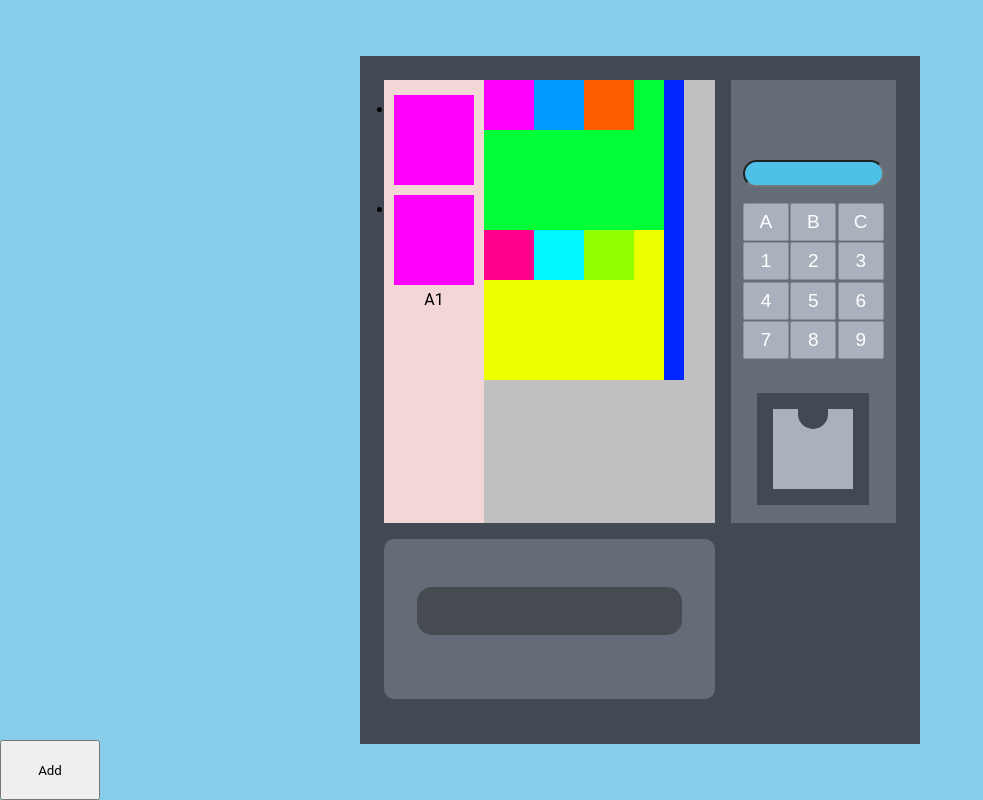
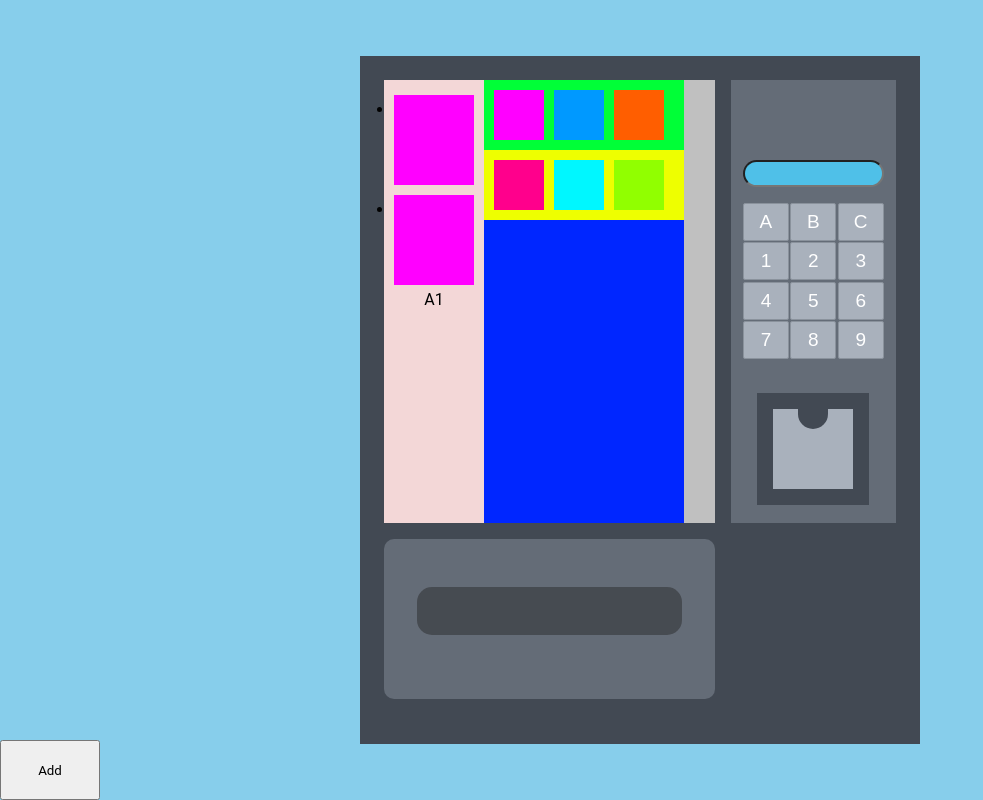
Before and after one commit to castelll0009/Vending-Machine, a website built with Parcel: page index.html in a window 1280 px wide. Shown: the whole page, without its empty margins (0-983 px from the left). Built offline with nearby package versions, Linux system fonts and the light colour scheme.

Commit message:
oder quees

```diff
--- a/css/vectors-machine.css
+++ b/css/vectors-machine.css
@@ -119,15 +119,24 @@ body {
 .quees{
     max-width: 200px;
     min-width: 200px;
-    height: 300px;
+    height: -webkit-fill-available;
     background-color: rgb(0, 38, 255);
 }
 
+.cont-products-horizontal{
+    max-width: 100%;
+    min-width: 150px;
+    padding: 5px;
+    margin-top: 0px;
+    /* margin: auto; */
+    /* margin-top: 0; */
+    height: fit-content;
+    background-color: rgb(0, 255, 55);
+}
 .itemsB{
-    max-width: 90%;
+    max-width: 100%;
     min-width: 150px;
-    height: 150px;
-    background-color: rgb(0, 255, 55);
+
 }
 .itemsB1{
     max-width: 90%;
@@ -148,9 +157,9 @@ body {
     background-color: rgb(255, 94, 0);
 }
 .itemsC{
-    max-width: 90%;
+
     min-width: 150px;
-    height: 150px;
+    /* height: 150px; */
     background-color: rgb(238, 255, 0);
 }
 .itemsC1{
--- a/index.html
+++ b/index.html
@@ -26,17 +26,17 @@
 
         <div class="quees" style="display: flex;  flex-direction: column;">
 
-            <div class="itemsB" style="display: flex; flex-direction: row;">
-                <span class="itemsB1"></span>
-                <span class="itemsB2"></span>
-                <span class="itemsB3"></span>
+            <div class="itemsB cont-products-horizontal" style="display: flex; flex-direction: row;">
+                <span class="itemsB1 item-into-stack"></span>
+                <span class="itemsB2 item-into-stack"></span>
+                <span class="itemsB3 item-into-stack"></span>
 
             </div>
 
-            <div class="itemsC" style="display: flex; flex-direction: row;">
-                <span class="itemsC1"></span>
-                <span class="itemsC2"></span>
-                <span class="itemsC3"></span>
+            <div class="itemsC cont-products-horizontal" style="display: flex; flex-direction: row;">
+                <span class="itemsC1 item-into-stack"></span>
+                <span class="itemsC2 item-into-stack"></span>
+                <span class="itemsC3 item-into-stack"></span>
             </div>
          </div>
         </div>
```
